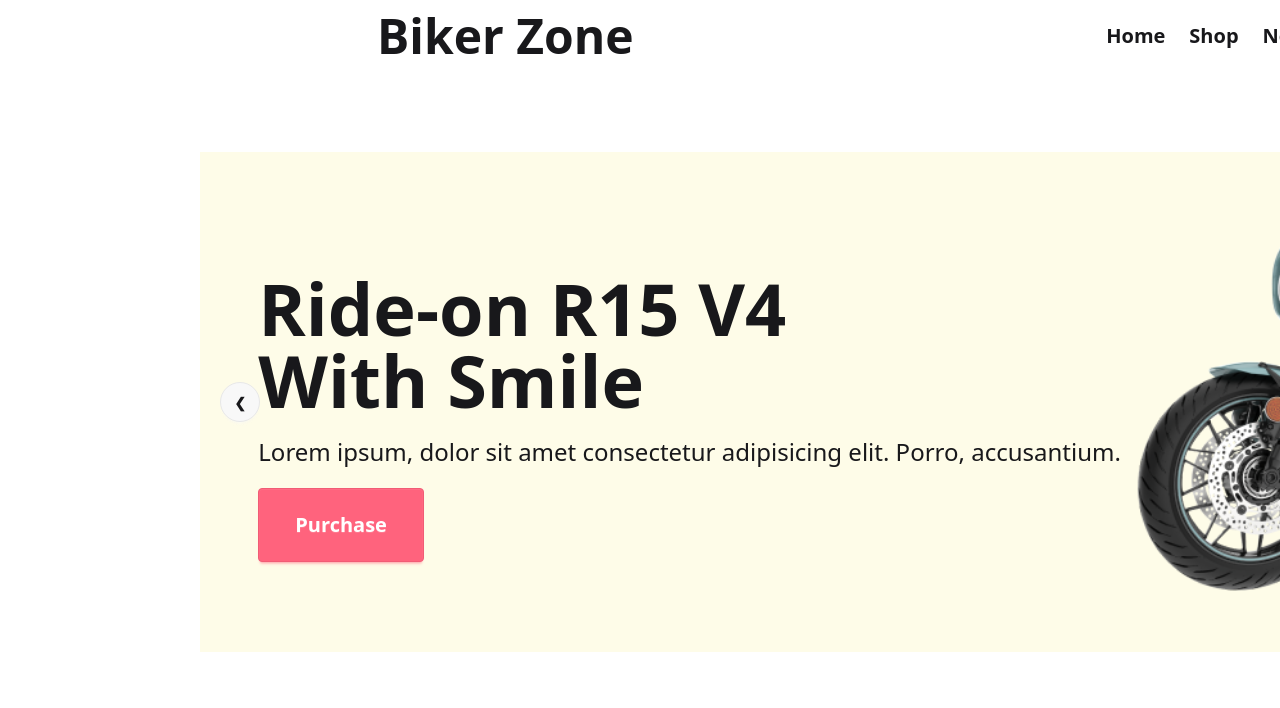
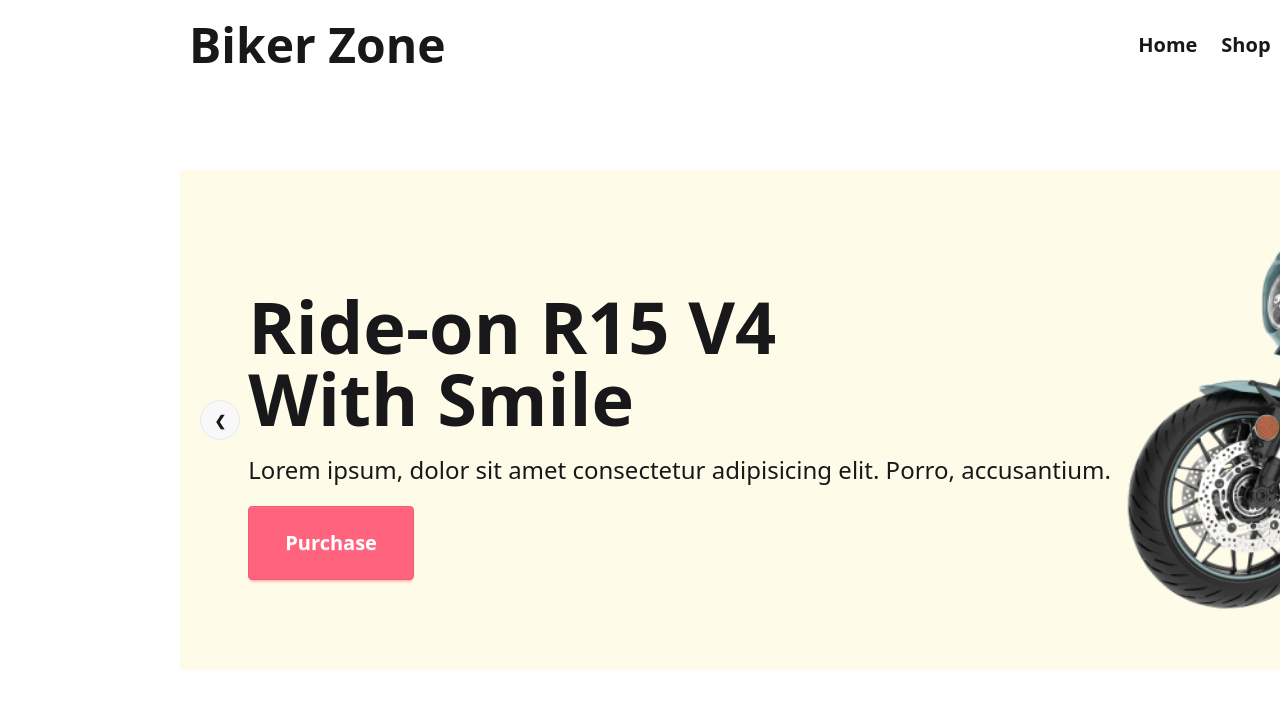
Before and after one commit to Hasanshaffy/BikeCollection, a plain HTML site: page index.html in a window 1280 px wide. Shown: the top 708 px of the page. Drawn offline with nearby package versions, Linux system fonts and the light colour scheme.

Commit message:
second commit

```diff
--- a/index.html
+++ b/index.html
@@ -16,7 +16,7 @@
     <header>
       <!-- Navigation -->
       <nav>
-        <div class="navbar bg-base-100 px-40 w-[1500px] mx-50">
+        <div class="navbar bg-base-100 w-[1520px] mx-45 space-x-10">
           <div class="navbar-start">
             <div class="dropdown">
               <div tabindex="0" role="button" class="btn btn-ghost lg:hidden">
@@ -45,10 +45,10 @@
                 <li><a>Contact</a></li>
               </ul>
             </div>
-            <a class="btn btn-ghost text-5xl font-extrabold">Biker Zone</a>
+            <a class="btn btn-ghost text-5xl font-extrabold px-0">Biker Zone</a>
           </div>
           <div class="navbar-end hidden lg:flex">
-            <ul class="menu menu-horizontal font-bold text-xl">
+            <ul class="menu menu-horizontal font-bold text-xl mx-10">
               <li><a>Home</a></li>
 
               <li><a>Shop</a></li>
@@ -57,14 +57,14 @@
             </ul>
           </div>
           <div class="navbar-end w-auto">
-            <a class="btn btn-error text-2xl text-white">Login</a>
+            <a class="btn btn-error text-2xl text-white p-9">Login</a>
           </div>
         </div>
       </nav>
     </header>
     <!-- Slider or Carousal -->
     <main>
-      <div class="carousel w-[1500px] mx-50 pt-20">
+      <div class="carousel w-[1520px] mx-45 pt-20">
         <!-- Slider 1 -->
         <div
           id="slide1"
```
